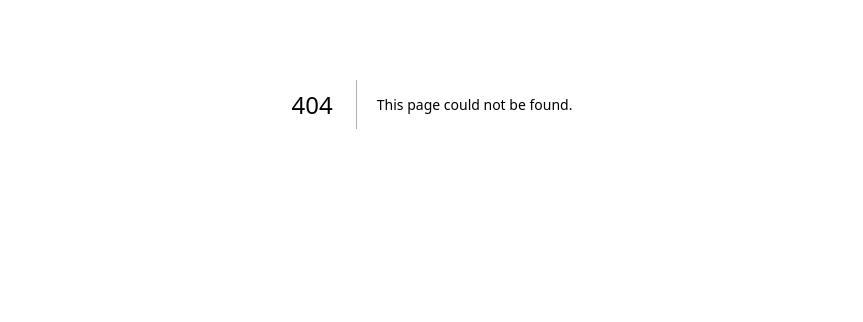
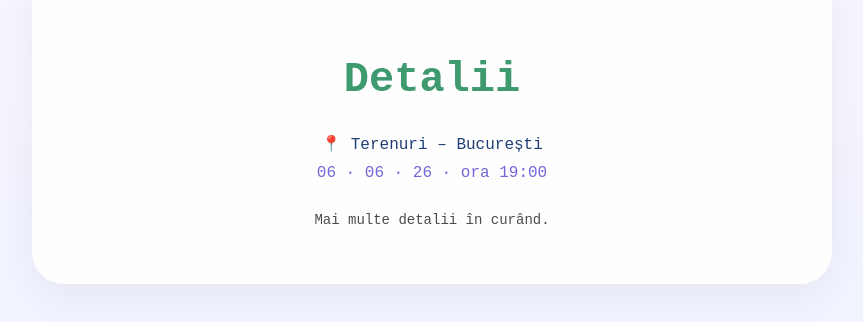
Before and after one commit to andreiana007/wed-invitation, a Next.js app: page /app/detalii in a window 1280 px wide. Before the commit this address had no page. Shown: the part 296-618 px from the top of the page, without its empty margins (208-1071 px from the left). Built offline with nearby package versions, Linux system fonts and the light colour scheme.

Commit message:
Create Detalii component for detail page

```diff
--- /dev/null
+++ b/app/app/detalii/page.js
@@ -0,0 +1,43 @@
+export default function Detalii() {
+  return (
+    <div
+      style={{
+        minHeight: "100vh",
+        display: "flex",
+        justifyContent: "center",
+        alignItems: "center",
+        background: "linear-gradient(to bottom, #faf7ff, #eef2ff)",
+        padding: "24px",
+        fontFamily: "'Courier New', monospace",
+      }}
+    >
+      <div
+        style={{
+          width: "100%",
+          maxWidth: "720px",
+          background: "rgba(255,255,255,0.92)",
+          borderRadius: "32px",
+          padding: "56px 40px",
+          textAlign: "center",
+          boxShadow: "0 12px 40px rgba(0,0,0,0.06)",
+        }}
+      >
+        <h1 style={{ color: "#3f9a6f", fontSize: "42px" }}>
+          Detalii
+        </h1>
+
+        <div style={{ marginTop: "30px", color: "#1f3f75" }}>
+          📍 Terenuri – București
+        </div>
+
+        <div style={{ marginTop: "10px", color: "#7266d8" }}>
+          06 · 06 · 26 · ora 19:00
+        </div>
+
+        <div style={{ marginTop: "30px", fontSize: "14px", opacity: 0.7 }}>
+          Mai multe detalii în curând.
+        </div>
+      </div>
+    </div>
+  );
+}
```
